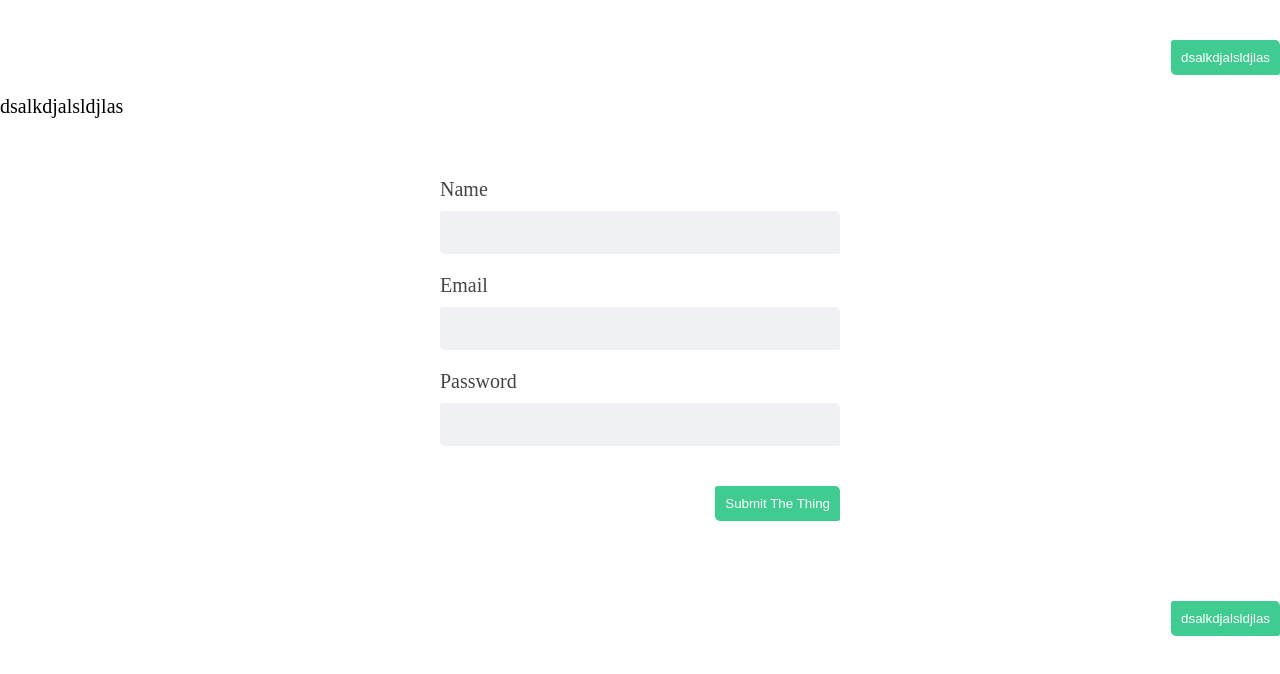
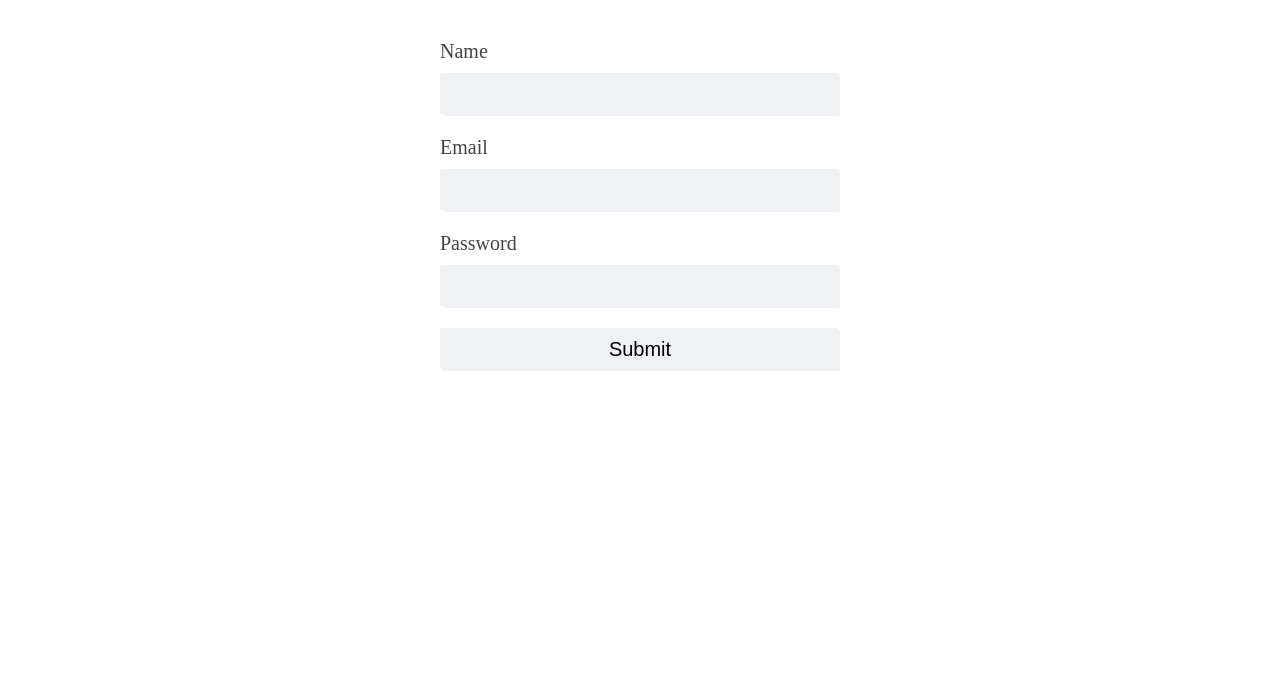
Before and after one commit to Zorkann/CanvasFormFocusV2, a React (Create React App) app: page / in a window 1280 px wide. Shown: the top 674 px of the page. Built offline with nearby package versions, Linux system fonts and the light colour scheme.

Commit message:
Completed

```diff
--- a/src/App.js
+++ b/src/App.js
@@ -1,23 +1,12 @@
 import "./styles.css";
 import useCanvasDot from "./CanvasDot/CanvasDot";
-import { useRef } from "react";
 
 export default function App() {
-  const formRef = useRef();
-  const [Wrapper, handleSubmit, error] = useCanvasDot(formRef);
+  const { Form, error } = useCanvasDot();
 
   return (
     <div className="App">
-      <button>dsalkdjalsldjlas</button>
-      <p>dsalkdjalsldjlas</p>
-
-      <Wrapper>
-        <form
-          ref={formRef}
-          onSubmit={handleSubmit}
-          className={error ? "displayErrors" : ""}
-          noValidate
-        >
+      <Form className={error ? "displayErrors" : ""}>
         <label htmlFor="name">Name</label>
         <input name="name" type="text" id="name" required />
 
@@ -27,10 +16,8 @@ export default function App() {
         <label htmlFor="password">Password</label>
         <input name="password" type="password" id="password" />
 
-          <button>Submit The Thing</button>
-        </form>
-      </Wrapper>
-      <button>dsalkdjalsldjlas</button>
+        <input type="submit" value="Submit" />
+      </Form>
     </div>
   );
 }
--- a/src/CanvasDot/CanvasDot.js
+++ b/src/CanvasDot/CanvasDot.js
@@ -5,9 +5,10 @@ import { addOnChangeEventsToForm, handleValidationError } from "./utils";
 import { registerEvents } from "./events";
 import "../styles.css";
 
-const useCanvasDot = (formRef) => {
+const useCanvasDot = () => {
   const [error, setError] = useState(false);
   const canvasRef = useRef();
+  const formRef = useRef();
   const config = useRef({
     canvasCtx: undefined,
     head: {},
@@ -34,8 +35,10 @@ const useCanvasDot = (formRef) => {
     };
   }, [error, formRef]);
 
-  function handleSubmit(event) {
+  function handleSubmit(event, onSubmit) {
     event.preventDefault();
+
+    onSubmit?.();
 
     if (event.target.checkValidity()) {
       setError(false);
@@ -45,16 +48,26 @@ const useCanvasDot = (formRef) => {
     }
   }
 
-  const Wrapper = useCallback(({ children }) => {
+  const Form = useCallback((props) => {
     return (
       <div className="form-wrapper">
         <canvas ref={canvasRef} />
-        {children}
+        <form
+          ref={formRef}
+          onSubmit={(event) => {
+            handleSubmit(event, props.onSubmit);
+          }}
+          className={props.className}
+          noValidate
+          {...props}
+        >
+          {props.children}
+        </form>
       </div>
     );
   }, []);
 
-  return [Wrapper, handleSubmit, error];
+  return { Form, handleSubmit, error };
 };
 
 export default useCanvasDot;
--- a/src/CanvasDot/events.js
+++ b/src/CanvasDot/events.js
@@ -21,6 +21,8 @@ function registerEvents(config, formRef, error) {
   }
 
   function focusHandler({ target }) {
+    // if (error && target.type === "submit") return;
+    if (target === config.current.currentFocus) return;
     if (isElementInvalid(target) && error) {
       switchToRedDot(config.current.canvasCtx);
     } else {
--- a/src/CanvasDot/utils.js
+++ b/src/CanvasDot/utils.js
@@ -12,16 +12,16 @@ function isElementInvalid(ele) {
   return ele.name && !ele.checkValidity();
 }
 
-function handleValidationError(event, canvasCtx) {
-  const firstInvalidEle = Array.from(event.target).find(isElementInvalid);
+function handleValidationError({ target }, canvasCtx) {
+  const firstInvalidEle = Array.from(target).find(isElementInvalid);
   if (firstInvalidEle) {
     firstInvalidEle.focus();
     switchToRedDot(canvasCtx);
   }
 }
 
-function handleOnChange(event, canvasCtx) {
-  if (isElementInvalid(event.target)) {
+function handleOnChange({ target }, canvasCtx) {
+  if (isElementInvalid(target)) {
     switchToRedDot(canvasCtx);
   } else {
     switchToGreenDot(canvasCtx);
```
Also changed, not shown: src/CanvasDot/Form.js (added, +21 -0 lines). Lines whose indentation alone changed are shown as unchanged.
